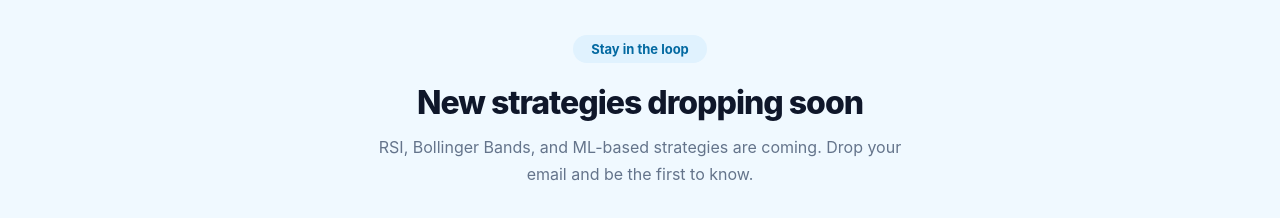
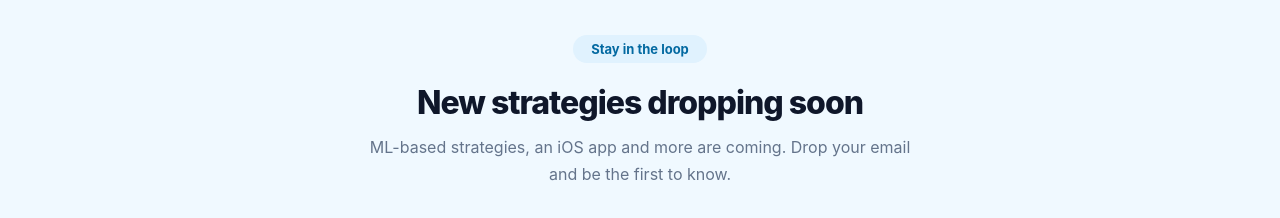
Before and after one commit to RoyShomron/quant-site, a React (Create React App) app in the folder frontend/: page / in a window 1280 px wide. Shown: the part 5580-5798 px from the top of the page. Built offline with nearby package versions, Linux system fonts and the light colour scheme.

Commit message:
Changed message

```diff
--- a/frontend/src/Home.js
+++ b/frontend/src/Home.js
@@ -368,7 +368,7 @@ function Home() {
           <div style={{ display: "inline-block", background: "#e0f2fe", color: "#0369a1", fontSize: 13, fontWeight: 700, padding: "6px 18px", borderRadius: 100, marginBottom: 20 }}>Stay in the loop</div>
           <h2 style={{ fontSize: 32, fontWeight: 800, letterSpacing: -1, marginBottom: 12, color: "#0f172a" }}>New strategies dropping soon</h2>
           <p style={{ fontSize: 16, color: "#64748b", lineHeight: 1.7, marginBottom: 32 }}>
-            RSI, Bollinger Bands, and ML-based strategies are coming. Drop your email and be the first to know.
+            ML-based strategies, an iOS app and more are coming. Drop your email and be the first to know.
           </p>
           <div style={{ display: "flex", gap: 12, justifyContent: "center", flexWrap: "wrap" }}>
             <input
```
